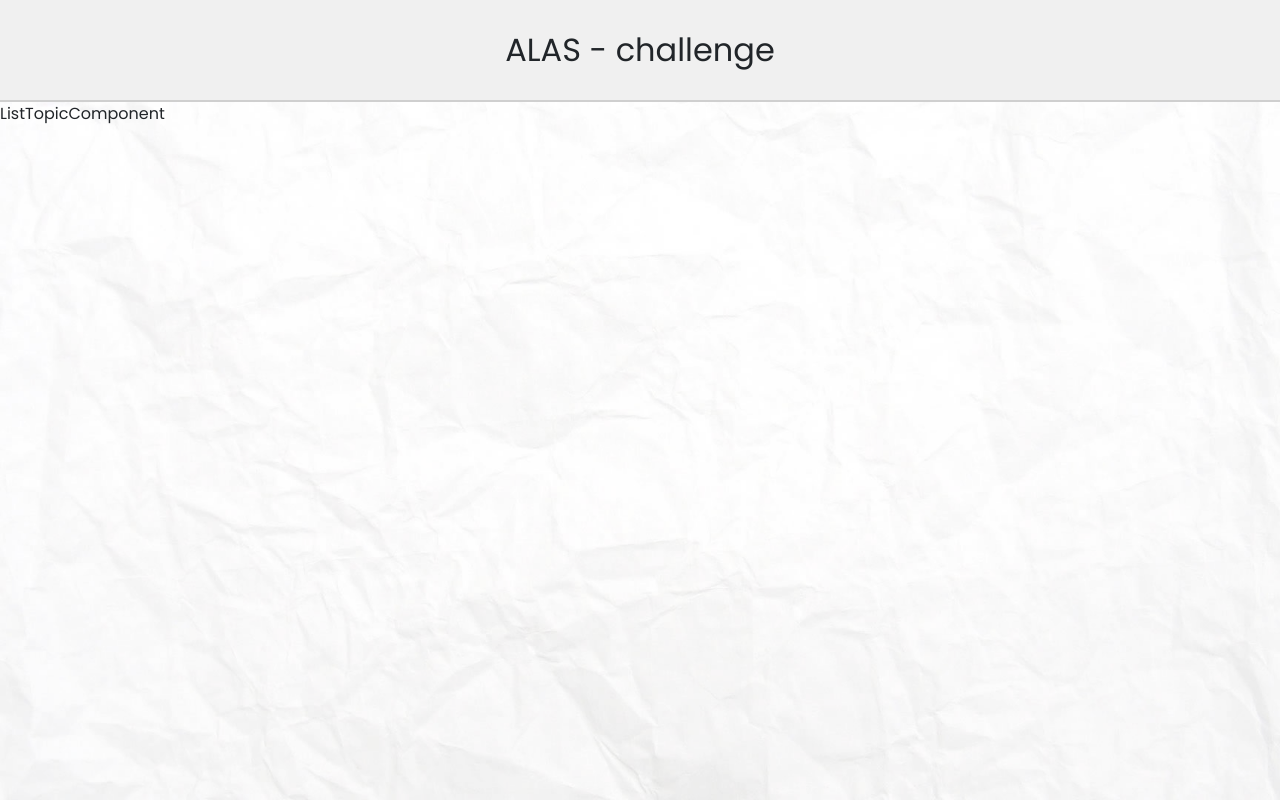
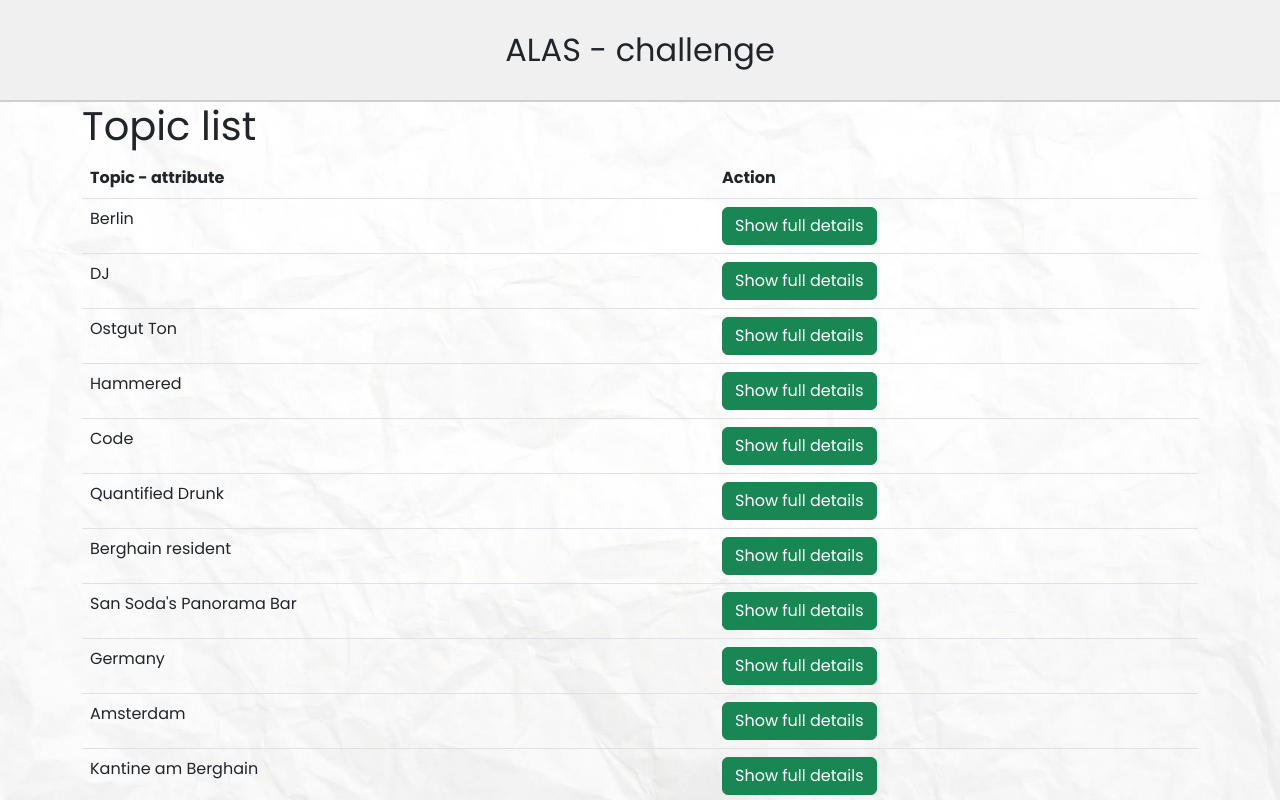
Before and after one commit to bujakkristijan/challenge, a React (Create React App) app in the folder alas-challenge/: page / in a window 1280 px wide. Shown: the top 800 px of the page. Built offline with nearby package versions, Linux system fonts and the light colour scheme.

Commit message:
prikazivanje liste topic-a u tabeli

```diff
--- a/alas-challenge/src/components/list-topic/ListTopicComponent.js
+++ b/alas-challenge/src/components/list-topic/ListTopicComponent.js
@@ -14,13 +14,42 @@
         DataService.loadDataFromJSON().then(response =>{
             setAllTopics(response.topics);
             console.log("RESPONSE DATA " + JSON.stringify(response.topics));
-          }).catch((error) => {
+          }).then(alert("ALL topics" + JSON.stringify(allTopics)))
+          .catch((error) => {
             console.error("Error getting data", error);
           });
     }
 
   return (
-    <div>ListTopicComponent</div>
+    <>
+    <div className='container'>
+      <div className='list-topic-container'>
+        <h1 className='topic-list-title'>Topic list</h1>
+        <table className='table table-hover'>
+          <thead>
+            <tr>
+              <th>Topic - attribute</th>
+              <th>Action</th>
+            </tr>
+          </thead>
+          <tbody>
+            {
+              allTopics.map(
+                topic =>
+                  // ako stavim viticaste zagrade mora i return !
+                  <tr className='table-content-row' key={topic.id}>
+                    <td className='td-content'>{topic.label}</td>
+                    <td>
+                      <button className='btn btn-success'>Show full details</button>
+                   </td>
+                  </tr>
+              )
+            }
+          </tbody>
+        </table>
+      </div>
+    </div>
+    </>
   )
 }
 
```
